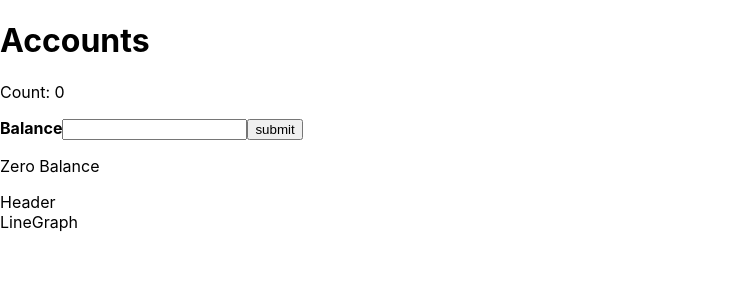
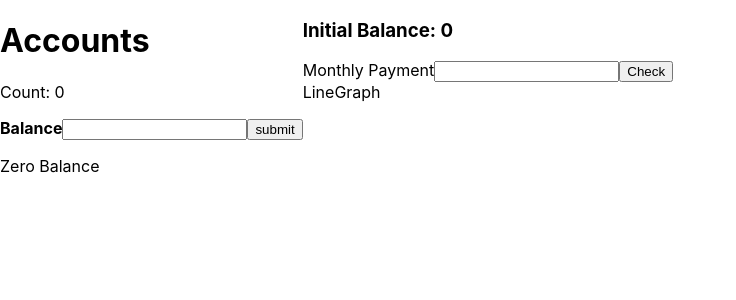
Before and after one commit to Ragesh-A/payment-log, a React (Create React App) app: page / in a window 1280 px wide. Shown: the top 300 px of the page, without its empty margins (0-736 px from the left). Built offline with nearby package versions, Linux system fonts and the light colour scheme.

Commit message:
header part

```diff
--- a/src/App.css
+++ b/src/App.css
@@ -1,39 +1,6 @@
-.App {
-  text-align: center;
-  padding: 1rem;
+.app {
+   display: flex;
+   min-height: 100vh;
+   width: 100%;
+   gap: 2;
 }
-
-.App-logo {
-  height: 40vmin;
-  pointer-events: none;
-}
-
-@media (prefers-reduced-motion: no-preference) {
-  .App-logo {
-    animation: App-logo-spin infinite 20s linear;
-  }
-}
-
-.App-header {
-  background-color: #282c34;
-  min-height: 100vh;
-  display: flex;
-  flex-direction: column;
-  align-items: center;
-  justify-content: center;
-  font-size: calc(10px + 2vmin);
-  color: white;
-}
-
-.App-link {
-  color: #61dafb;
-}
-
-@keyframes App-logo-spin {
-  from {
-    transform: rotate(0deg);
-  }
-  to {
-    transform: rotate(360deg);
-  }
-}
--- a/src/App.js
+++ b/src/App.js
@@ -1,17 +1,16 @@
-import Header from "./components/Header";
-import LineGraph from "./components/LineGraph";
-import SideBar from "./components/SideBar";
+import Header from './components/Header';
+import LineGraph from './components/LineGraph';
+import SideBar from './components/SideBar';
+import './App.css'
 
 function App() {
 	return (
-    <main className="">
-      <main className="min-h-screen flex">
+		<main className='app'>
 			<SideBar />
-      <div className="">
+			<div className=''>
 				<Header />
 				<LineGraph />
 			</div>
-    </main>
 		</main>
 	);
 }
--- a/src/components/Header.jsx
+++ b/src/components/Header.jsx
@@ -1,8 +1,39 @@
-import React from 'react'
+import React, { useEffect, useState } from 'react'
+import { useDispatch, useSelector } from 'react-redux'
+import { setMonthly } from '../store/features/userAccounts'
 
 const Header = () => {
+  const [total, setTotal] = useState(0)
+  const [monthlyPayment, setMonthlyPayment] = useState()
+  const {accounts} = useSelector(store => store.user)
+  const dispatch = useDispatch()
+
+  const handelChange = () => {
+    // we can put throttle
+    dispatch(setMonthly(monthlyPayment))
+  }
+
+  useEffect(() => {
+    if (!accounts) return
+    const totalAmount = accounts.reduce((acc, curr) => acc + (curr.balance), 0)
+    setTotal(totalAmount)
+  }, [accounts])
+
   return (
-    <div>Header</div>
+    <div className='border-b-2 border-black py-2'>
+      <h3 className='font-bold text-2xl my-3'>Initial Balance: {total}</h3>
+      <div className="">
+        <label htmlFor="payment">Monthly Payment</label>
+        <input
+          type="number"
+          id="payment"
+          className='border'
+          value={monthlyPayment}
+          onChange={e=> setMonthlyPayment(e.target.value)}
+        />
+        <button onClick={handelChange}>Check</button>
+      </div>
+    </div>
   )
 }
 
--- a/src/components/SideBar.jsx
+++ b/src/components/SideBar.jsx
@@ -17,7 +17,7 @@ const SideBar = () => {
 	};
 
 	return (
-		<div className=''>
+		<div className='' data-testid='sidebar'>
 			<h1 className=''>Accounts</h1>
 			<p className=''>Count: {accounts && accounts.length}</p>
       <form onSubmit={handleSubmit}>
--- a/src/index.js
+++ b/src/index.js
@@ -8,11 +8,11 @@ import store from './store';
 
 const root = ReactDOM.createRoot(document.getElementById('root'));
 root.render(
-	<React.StrictMode>
+	// <React.StrictMode>
 		<Provider store={store}>
 			<App />
 		</Provider>
-	</React.StrictMode>
+	// </React.StrictMode>
 );
 
 // If you want to start measuring performance in your app, pass a function
```
Also changed, not shown: 2 other files (tests, documents, lock files or other folders). Lines whose indentation alone changed are shown as unchanged.
